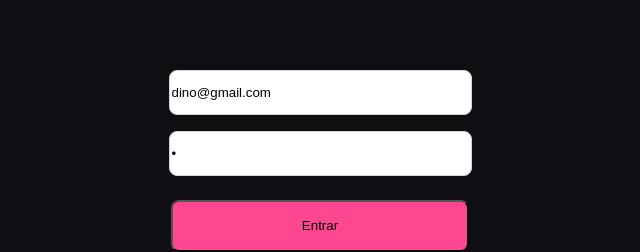
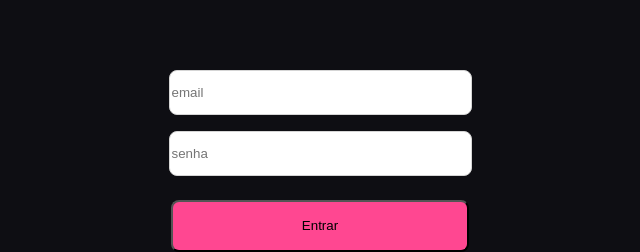
Before and after one commit to perseu120/recuperacao-drivenplus, a React (Create React App) app: page / in a window 1280 px wide. Shown: the part 328-580 px from the top of the page, without its empty margins (320-960 px from the left). Built offline with nearby package versions, Linux system fonts and the light colour scheme.

Commit message:
corrent: removendo login setado como padrao o usuario

```diff
--- a/src/component/telaLogin/TelaLogin.js
+++ b/src/component/telaLogin/TelaLogin.js
@@ -7,8 +7,8 @@ import logo from "../../img/Driven_white 1.png"
 
 function TelaLogin() {
 
-  const [email, setEmail] = useState("dino@gmail.com");
-  const [senha, setSenha] = useState("0");
+  const [email, setEmail] = useState("");
+  const [senha, setSenha] = useState("");
 
   const { token, setToken, dadosUsuario, setDadosUsuario} = useContext(UserContext);
 
```
